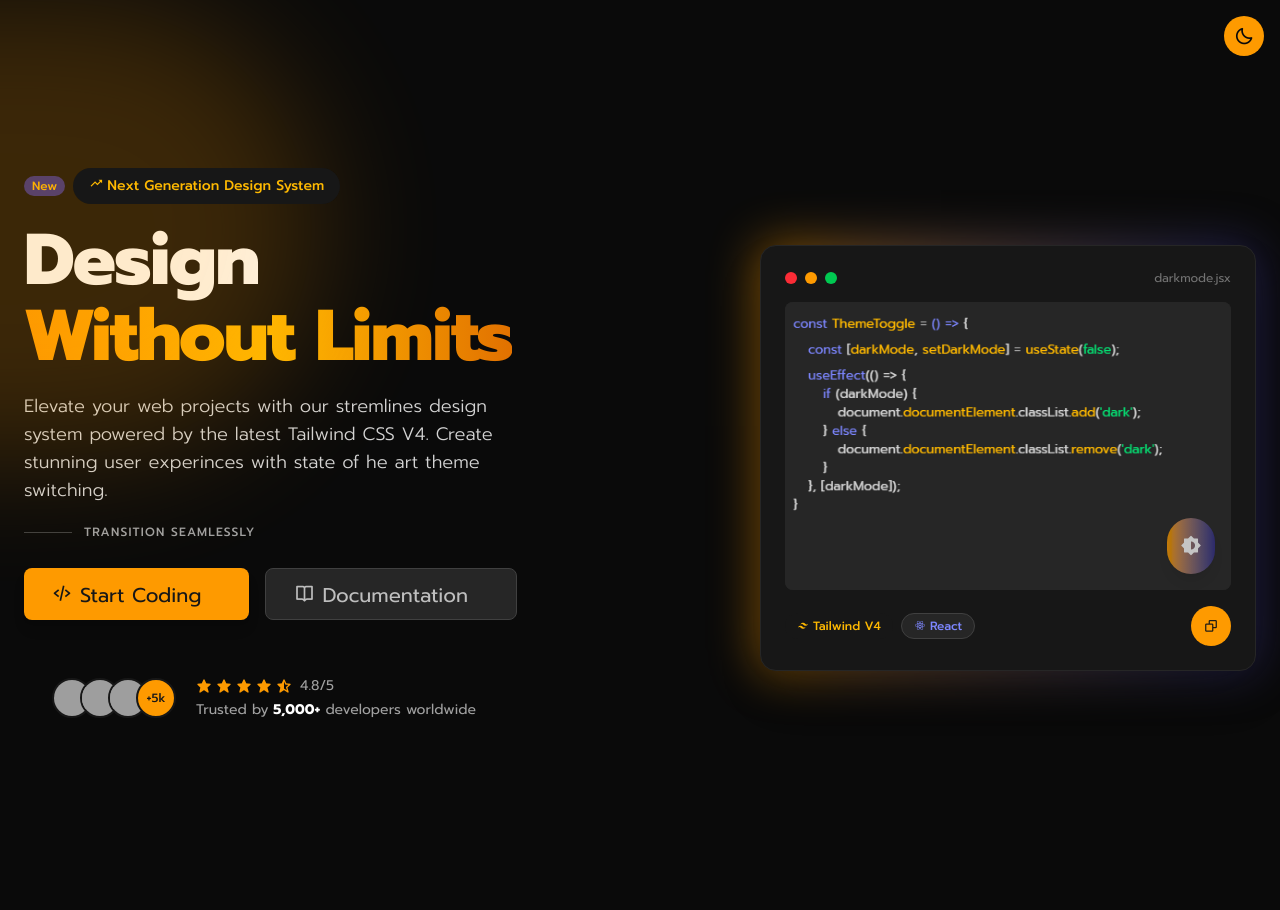
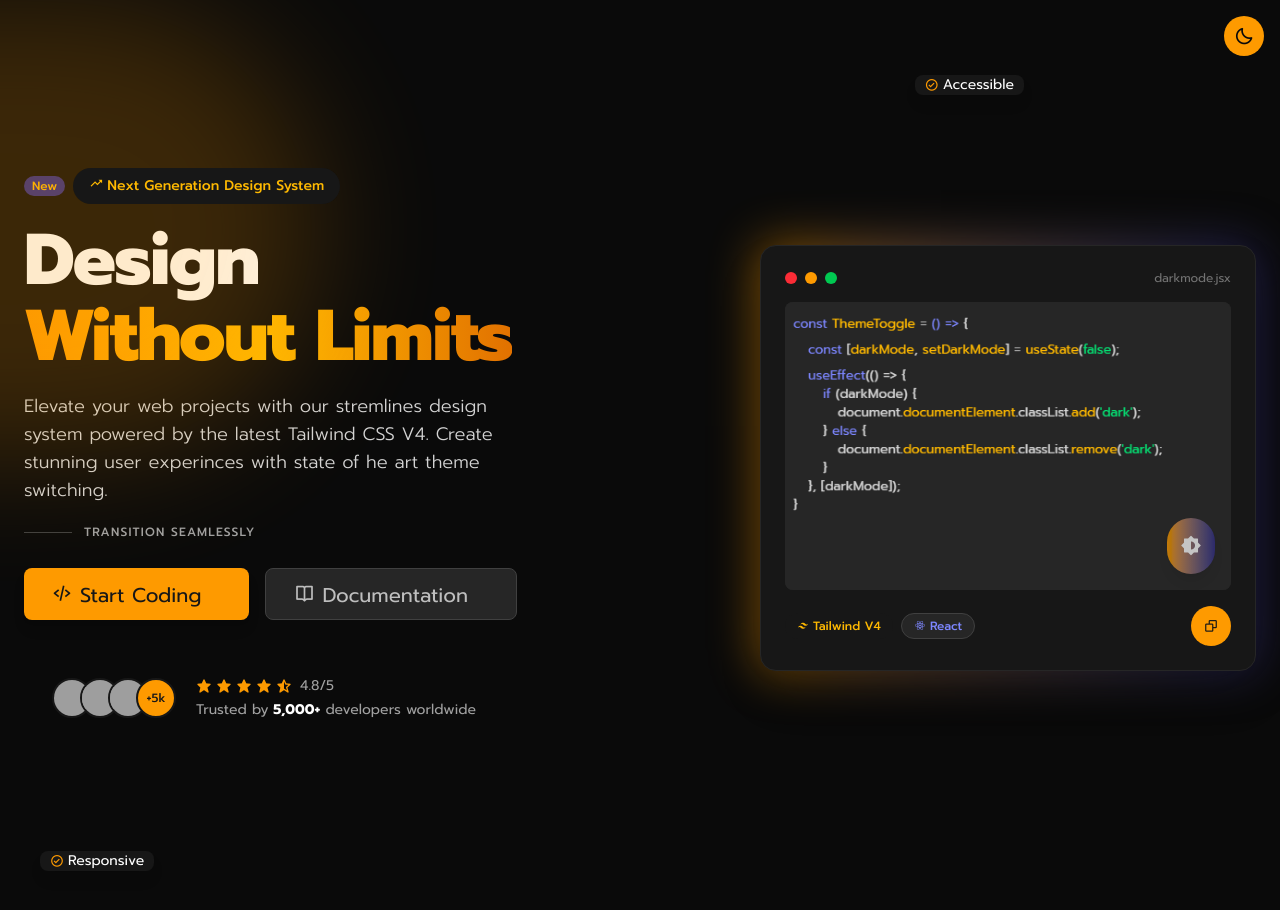
Before and after one commit to Primegicsocialmedia/Project-4, a React (Vite) app: page / in a window 1280 px wide. Shown: the top 910 px of the page. Built offline with nearby package versions, Linux system fonts and the light colour scheme; grey boxes are pictures that could not be loaded.

Commit message:
bouncing icons complete

```diff
--- a/src/components/Hero.jsx
+++ b/src/components/Hero.jsx
@@ -146,6 +146,16 @@
           </div>
         </div>
       </div>
+      <div className="hidden md:block absolute bottom-8 left-8 lg:bottom-10 lg:left-10 animate-bounce">
+        <div className="bg-neutral-900 text-white px-2.5 py-o.5 rounded-lg text-xs lg:text-sm flex items-center shadow-lg">
+          <i className="bx bx-check-circle mr-1 text-amber-500"></i> Responsive
+        </div>
+      </div>
+      <div className="hidden md:block absolute top-16 right-[15%] lg:top-20 lg:right-[20%] animate-bounce delay-300">
+        <div className="bg-neutral-900 text-white px-2.5 py-o.5 rounded-lg text-xs lg:text-sm flex items-center shadow-lg">
+          <i className="bx bx-check-circle mr-1 text-amber-500"></i> Accessible
+        </div>
+      </div>
     </div>
   );
 };
```
